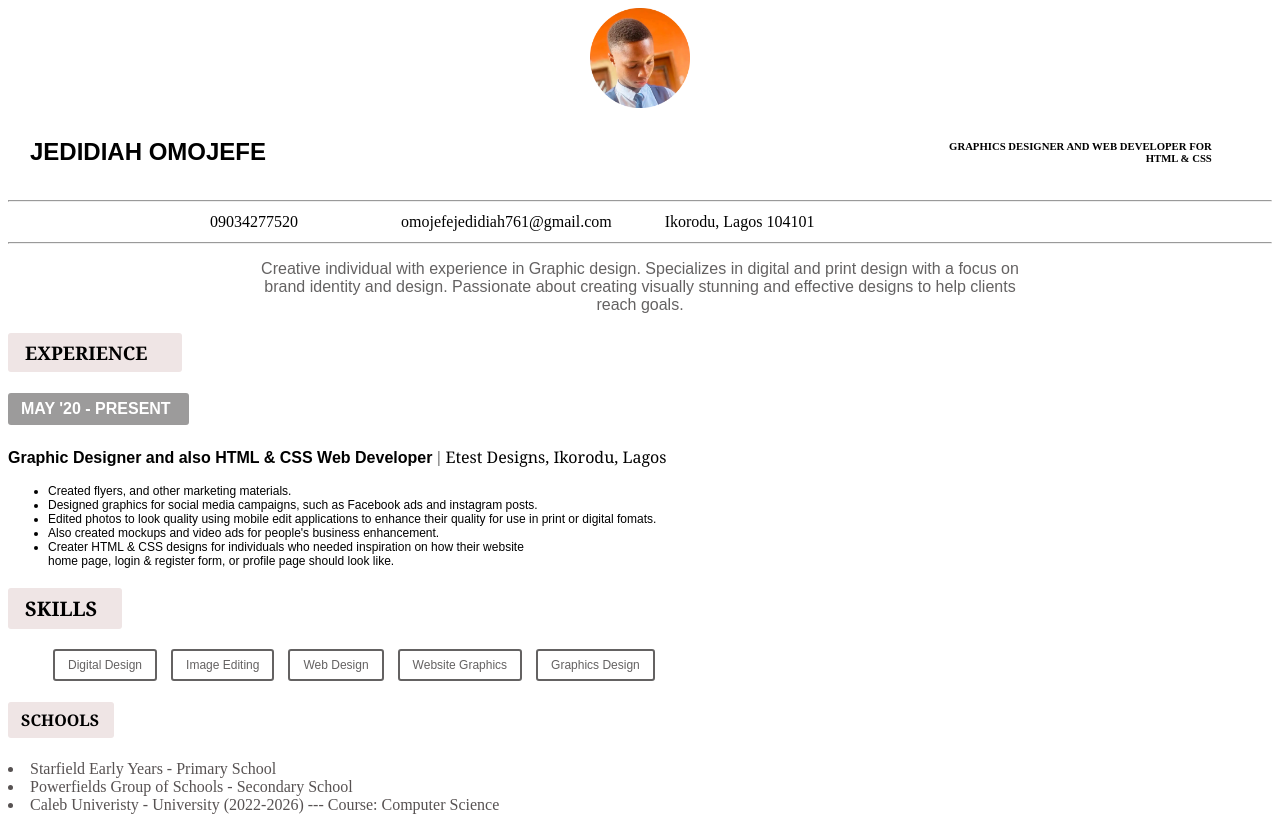
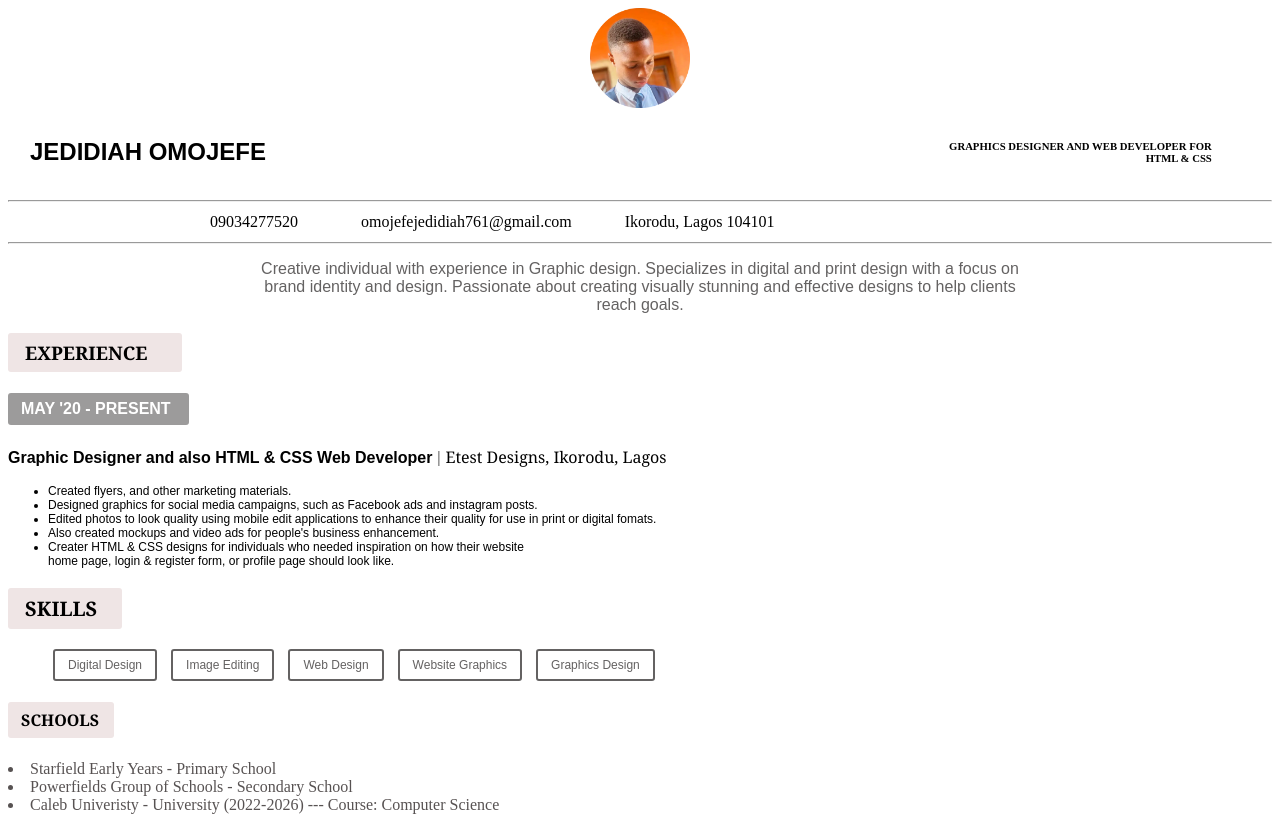
Before and after one commit to jedi4me/heiscv.github.io, a plain HTML site: page index.html in a window 1280 px wide. Drawn offline with Linux system fonts and the light colour scheme.

Commit message:
Add files via upload

```diff
--- a/index.html
+++ b/index.html
@@ -21,7 +21,7 @@
          <table>
           <tr>
             <td style="padding-left: 200px;">09034277520</td>
-            <td style="padding-left: 100px;">omojefejedidiah761@gmail.com</td>
+            <td style="padding-left: 60px;">omojefejedidiah761@gmail.com</td>
             <td style="padding-left: 50px;">Ikorodu, Lagos 104101</td>
           </tr>
         </table>
```
